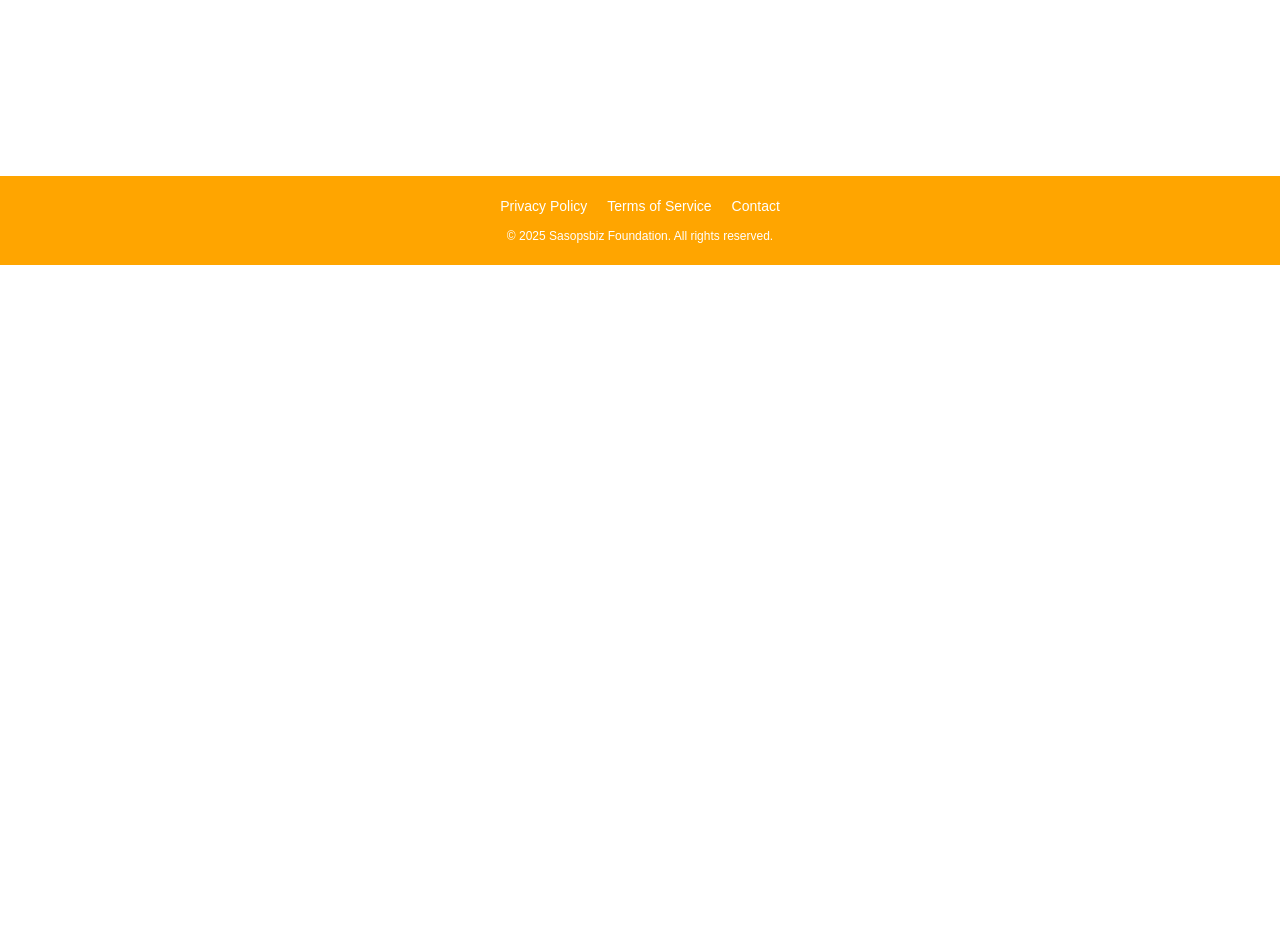
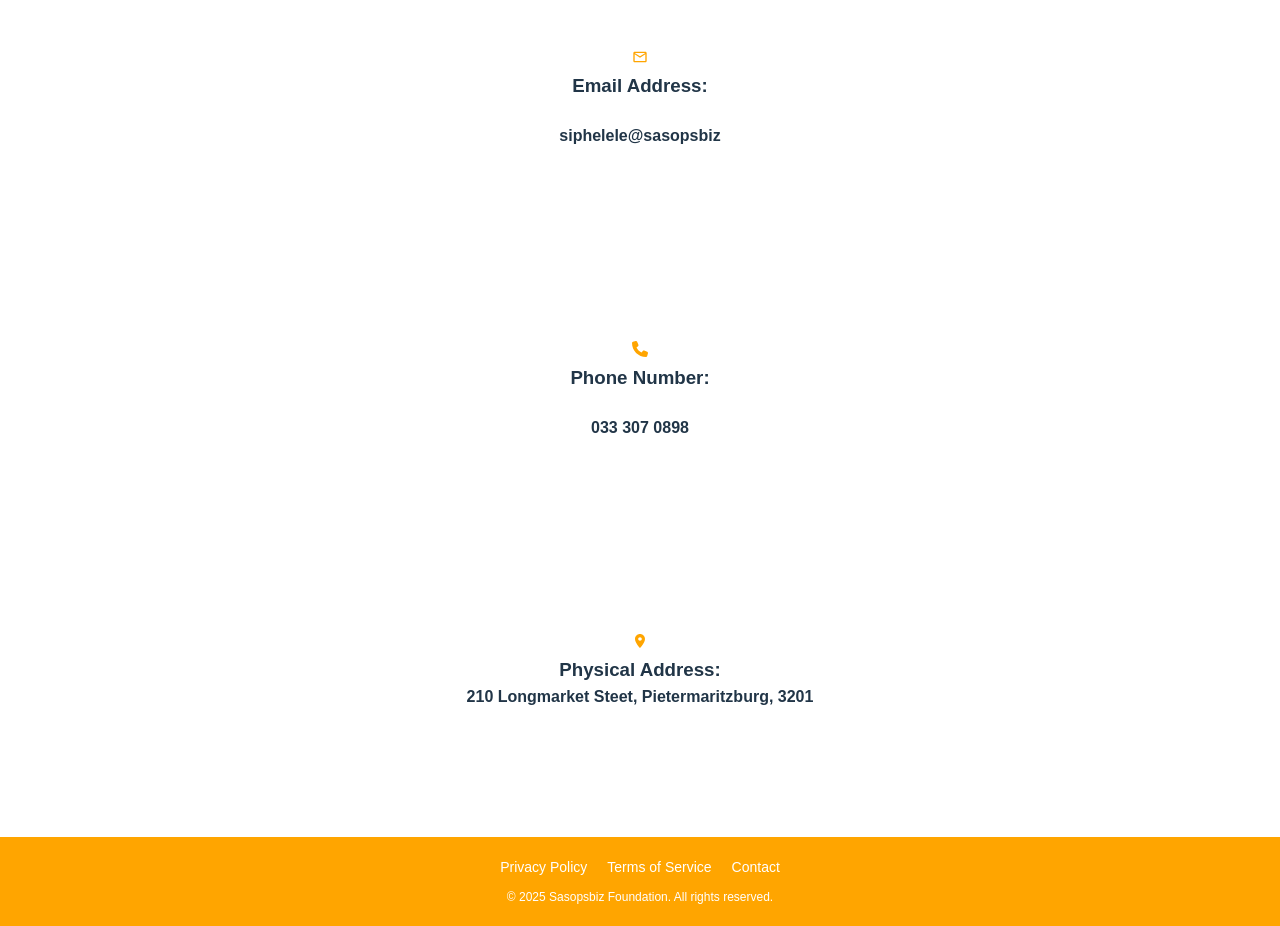
Before and after one commit to zibusisojnduna/Sasopsbiz-Foundation, a React (Vite) app: page /contacts in a window 1280 px wide. Shown: the part 580-1506 px from the top of the page. Before the commit the page ends 845 px from the top, so only its background shows below. Built offline with nearby package versions, Linux system fonts and the light colour scheme.

Commit message:
react icons added

```diff
--- a/src/pages/contacts.jsx
+++ b/src/pages/contacts.jsx
@@ -1,3 +1,6 @@
+import { MdOutlineEmail } from "react-icons/md";
+import { FaPhone } from "react-icons/fa6";
+import { IoMdPin } from "react-icons/io";
 function Contacts(){
     return(
         <>
@@ -16,8 +19,20 @@ function Contacts(){
             </div>
 
             <div style={{margin:"5%", textAlign:"center", padding:"5%", display:""}}>
+                <MdOutlineEmail style={{color:"orange", size:"20"}} /><h3>Email Address:</h3><br></br>
+                <h4>siphelele@sasopsbiz</h4>
+            </div>
 
+            <div style={{margin:"5%", textAlign:"center", padding:"5%", display:""}}>
+                <FaPhone style={{color:"orange"}} /><h3>Phone Number:</h3><br></br>
+                <h4>033 307 0898</h4>
             </div>
+
+            <div style={{margin:"5%", textAlign:"center", padding:"5%", display:""}}>
+                <IoMdPin style={{color:"orange"}} /><h3>Physical Address:</h3>
+                <h4>210 Longmarket Steet, Pietermaritzburg, 3201</h4>
+            </div>
+
         </section>
 
         </>
```
